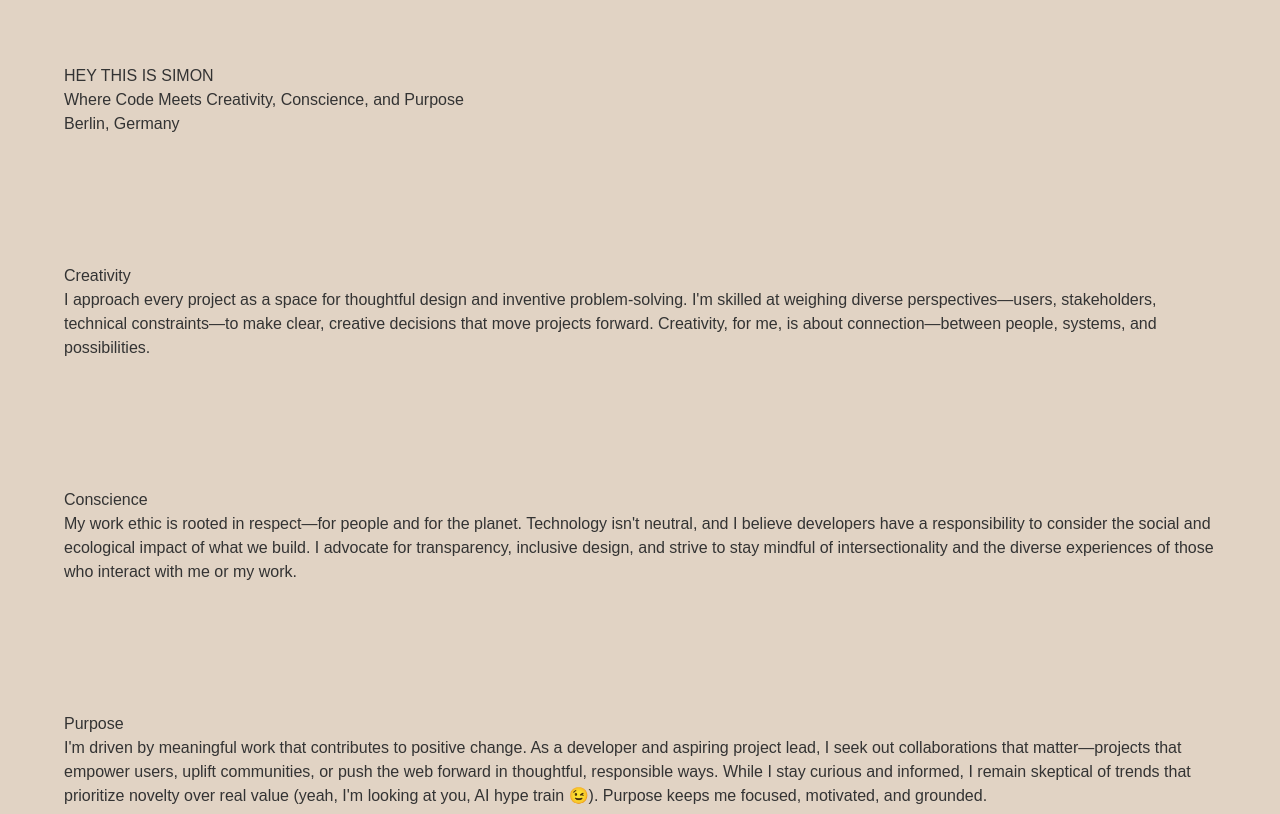
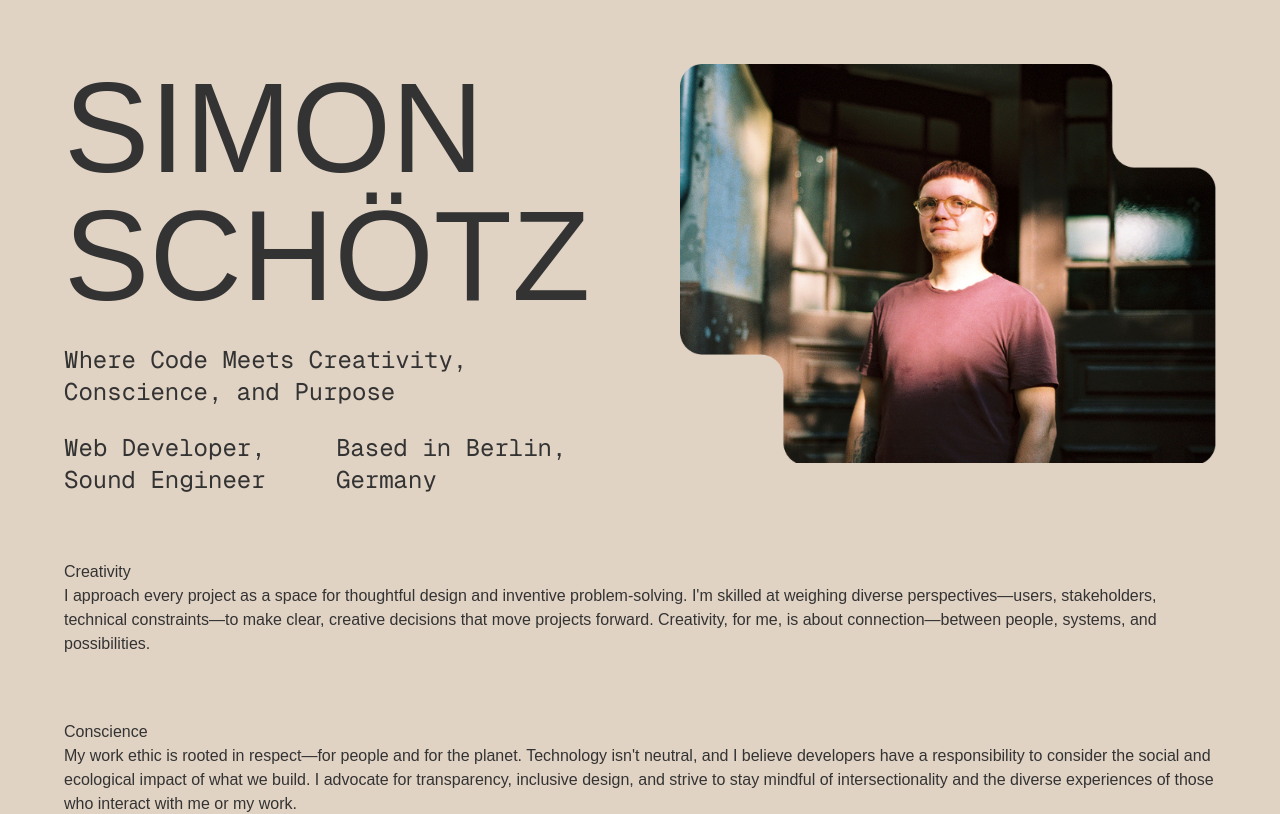
Before and after one commit to SimonSchoetz/simon-schoetz-website-2025, a Next.js app: page / in a window 1280 px wide. Shown: the top 814 px of the page. Built offline with nearby package versions, Linux system fonts and the light colour scheme.

Commit message:
set up hero section based on design

```diff
--- a/app/page.tsx
+++ b/app/page.tsx
@@ -1,18 +1,40 @@
 import { Section } from '@/components';
 import { NextPage } from 'next';
+import Image from 'next/image';
 
 const MainPage: NextPage = () => {
   return (
-    <div>
-      <main>
-        <Section className='p-16'>
-          <div>
-            <h1>HEY THIS IS SIMON</h1>
-            <p>Where Code Meets Creativity, Conscience, and Purpose</p>
-            <p>Berlin, Germany</p>
+    <>
+      <main className='flex flex-col gap-16 p-16 max-w-[1440px]'>
+        <Section>
+          <div className='flex flex-col md:flex-row items-center md:items-start gap-20'>
+            <div className='flex-1 flex flex-col gap-6'>
+              <h1 className='text-[clamp(2.5rem,10vw,8rem)] leading-[1] uppercase'>
+                Simon Schötz
+              </h1>
+              <p className='font-mono text-2xl'>
+                Where Code Meets Creativity, Conscience, and Purpose
+              </p>
+              <div className='font-mono text-2xl flex gap-2'>
+                <p className='flex-1 whitespace-break-spaces'>
+                  Web Developer,{'\n'}Sound Engineer
+                </p>
+                <p className='flex-1'>Based in Berlin, Germany</p>
+              </div>
+            </div>
+            <div className='flex-1 flex justify-center'>
+              <Image
+                src='/hero-image.png'
+                alt='Simon Schötz hero image'
+                width={528}
+                height={710}
+                className='object-cover w-full'
+                priority
+              />
+            </div>
           </div>
         </Section>
-        <Section className='p-16'>
+        <Section>
           <h2>Creativity</h2>
           <p>
             I approach every project as a space for thoughtful design and
@@ -23,7 +45,7 @@ const MainPage: NextPage = () => {
             possibilities.
           </p>
         </Section>
-        <Section className='p-16'>
+        <Section>
           <h2>Conscience</h2>
           <p>
             My work ethic is rooted in respect—for people and for the planet.
@@ -34,7 +56,7 @@ const MainPage: NextPage = () => {
             those who interact with me or my work.
           </p>
         </Section>
-        <Section className='p-16'>
+        <Section>
           <h2>Purpose</h2>
           <p>
             I&apos;m driven by meaningful work that contributes to positive
@@ -51,7 +73,7 @@ const MainPage: NextPage = () => {
       <footer>
         <p>© 2025 Simon Schötz</p>
       </footer>
-    </div>
+    </>
   );
 };
 
```
Also changed, not shown: public/hero-image.png (added).
